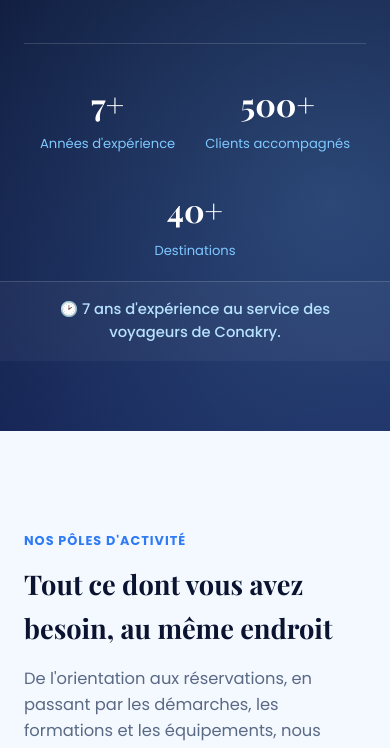
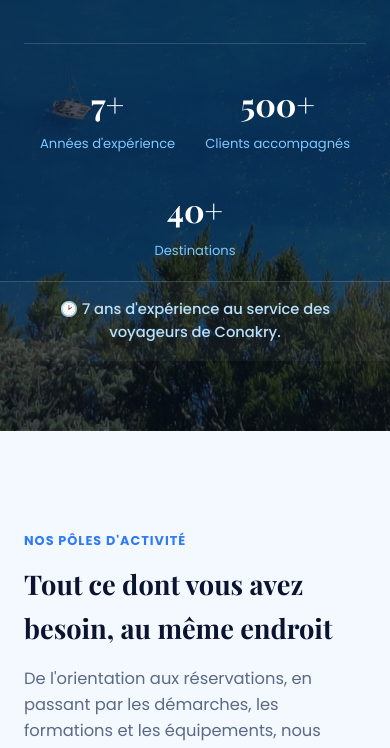
Before and after one commit to Youss622/Doumbouya-Travel-Services, a website: page index.html in a window 390 px wide. Shown: the part 863-1611 px from the top of the page. Drawn offline with nearby package versions, Linux system fonts and the light colour scheme.

Commit message:
Utilise la même image de fond que le site de référence sur l'accueil
Photo de baie/plage avec voile bleu marine à 70% et effet parallaxe
(background-attachment: fixed, désactivé sur mobile), comme le hero
de groupnewglobalvision.com.

```diff
--- a/css/style.css
+++ b/css/style.css
@@ -323,10 +323,17 @@ ul { list-style: none; margin: 0; padding: 0; }
   position: absolute;
   inset: 0;
   background:
-    radial-gradient(circle at 15% 20%, rgba(79, 163, 255, 0.35), transparent 45%),
-    radial-gradient(circle at 85% 80%, rgba(126, 200, 255, 0.25), transparent 50%),
-    linear-gradient(160deg, var(--navy-950), var(--navy-900) 45%, var(--navy-700));
+    linear-gradient(rgba(5, 11, 26, 0.72), rgba(5, 11, 26, 0.72)),
+    url("../images/hero-bg.jpg");
+  background-position: center center;
+  background-repeat: no-repeat;
+  background-size: cover;
+  background-attachment: fixed;
   z-index: -1;
+}
+
+@media (max-width: 760px) {
+  .hero-bg { background-attachment: scroll; }
 }
 
 .hero-content { text-align: center; max-width: 780px; margin: 0 auto; }
```
Also changed, not shown: images/hero-bg.jpg (added).
